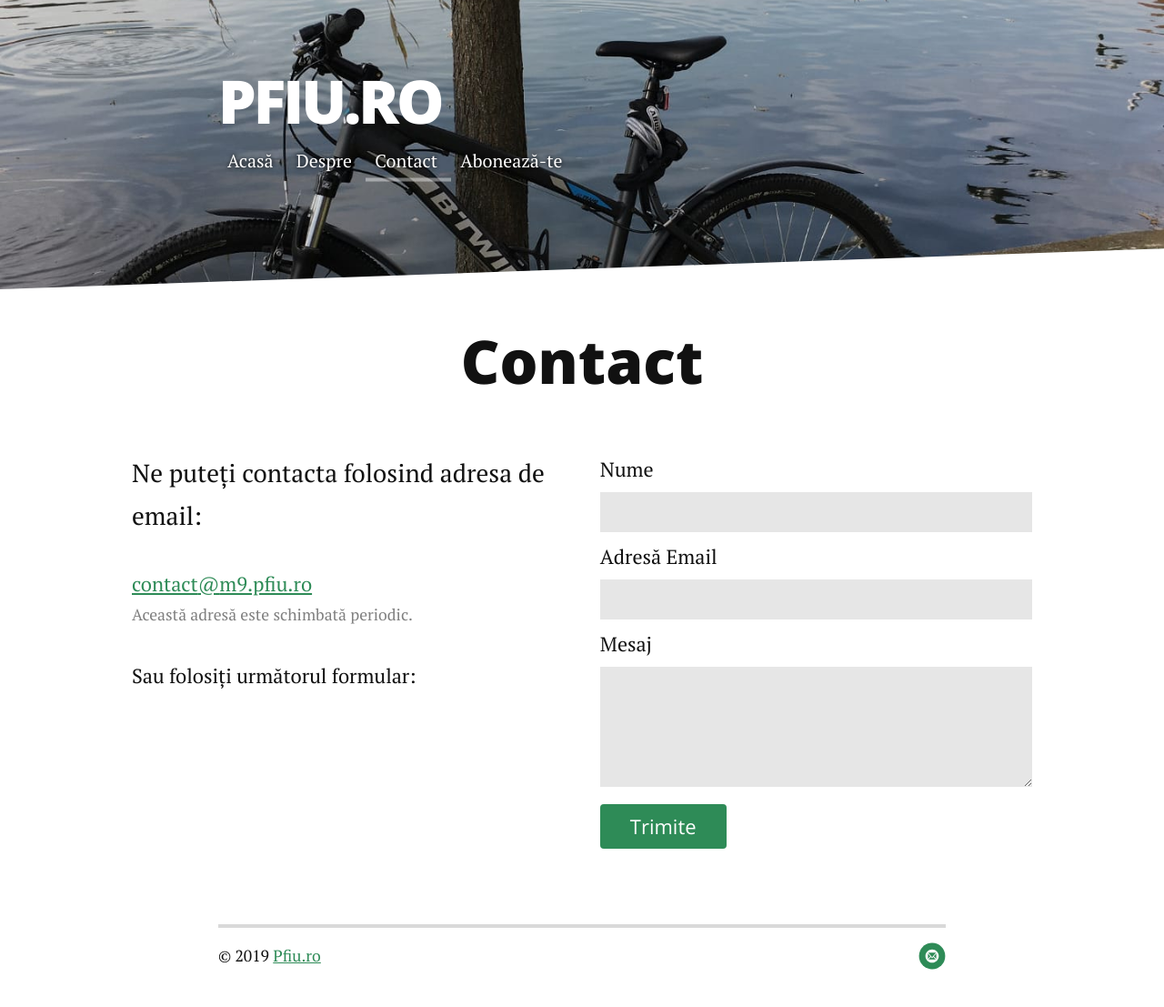
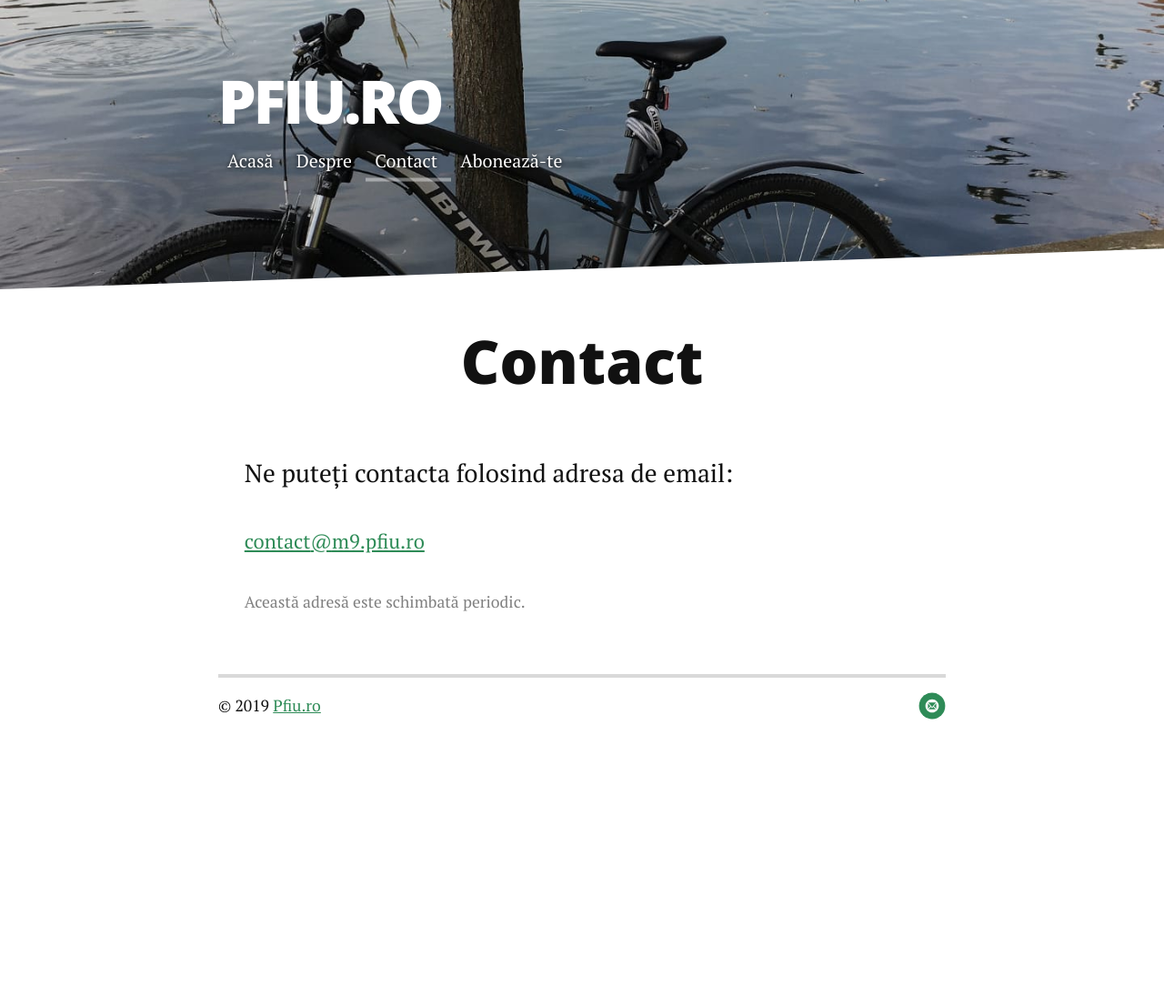
Before and after one commit to alexandru/pfiu.ro, a Jekyll site: the page built from contact.md, in a window 1280 px wide. Shown: the whole page at 91% size. Built offline with Jekyll 4.4.1, drawn with Linux system fonts in a browser that asks for light colours; nearby versions of some CDN libraries; after the commit the page ends 900 px from its top, so only the background shows below that.

Commit message:
remove contact form

```diff
--- a/contact.md
+++ b/contact.md
@@ -3,29 +3,17 @@ layout: default
 title: Contact
 ---
 
-<div id="contact">
+<div class="post contact">
   <h1 class="pageTitle">Contact</h1>
   <!--sse-->
-  <div class="contactContent">
-    <p class="intro">Ne puteți contacta folosind adresa de email:</p>
+  <p class="intro">Ne puteți contacta folosind adresa de email:</p>
+  <p>
     <a href="javascript:window.location.href = 'mailto:' + ['contact', 'm9.pfiu.ro'].join('@')">
       contact<!---@--->@<!----@-@---->m9.pfiu.ro
     </a>
     <p class="small-note">
       Această adresă este schimbată periodic.
     </p>
-    <p>
-      Sau folosiți următorul formular:
-    </p>
-  </div>
-  <form action="https://formspree.io/{{ site.social.email }}" method="POST">
-    <label for="name">Nume</label>
-    <input type="text" id="name" name="name" class="full-width"><br>
-    <label for="email">Adresă Email</label>
-    <input type="email" id="email" name="_replyto" class="full-width"><br>
-    <label for="message">Mesaj</label>
-    <textarea name="message" id="message" cols="30" rows="10" class="full-width"></textarea><br>
-    <input type="submit" value="Trimite" class="button">
-  </form>
+  </p>
   <!--/sse-->
 </div>
```
